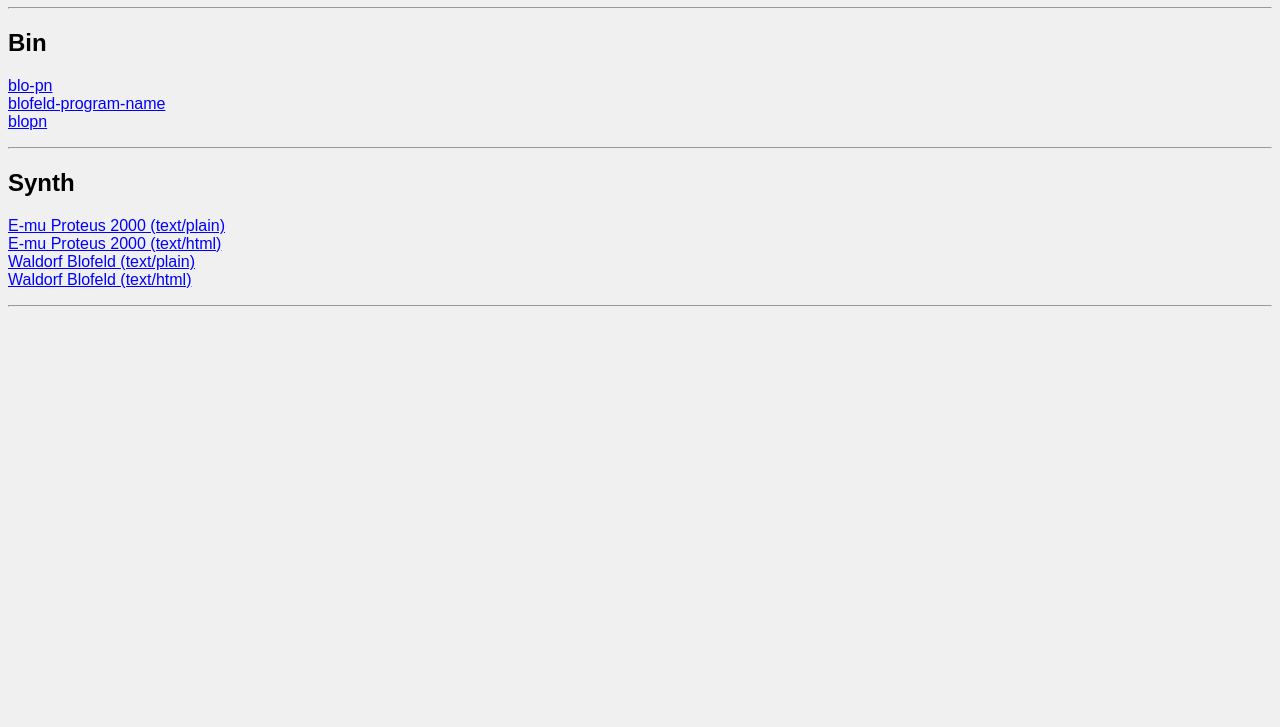
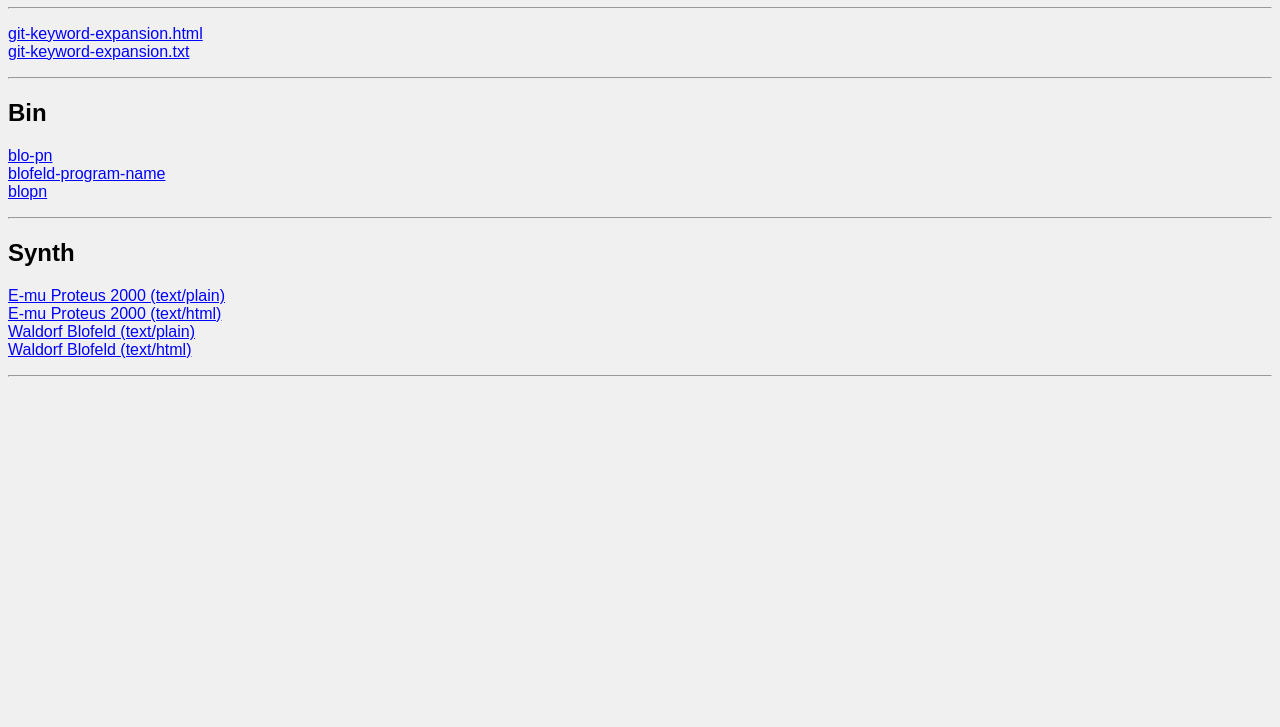
Before and after one commit to eaw/test, a plain HTML site: page index.html in a window 1280 px wide. Shown: the part 73-800 px from the top of the page. Drawn offline with Linux system fonts and the light colour scheme.

Commit message:
Added links to the git-keyword-expansion.* files

```diff
--- a/index.html
+++ b/index.html
@@ -8,6 +8,13 @@
 <body>
 
 <h1>Test</h1>
+
+<hr>
+
+<p>
+<a href="git-keyword-expansion.html">git-keyword-expansion.html</a><br>
+<a href="git-keyword-expansion.txt">git-keyword-expansion.txt</a><br>
+</p>
 
 <hr>
 
```
